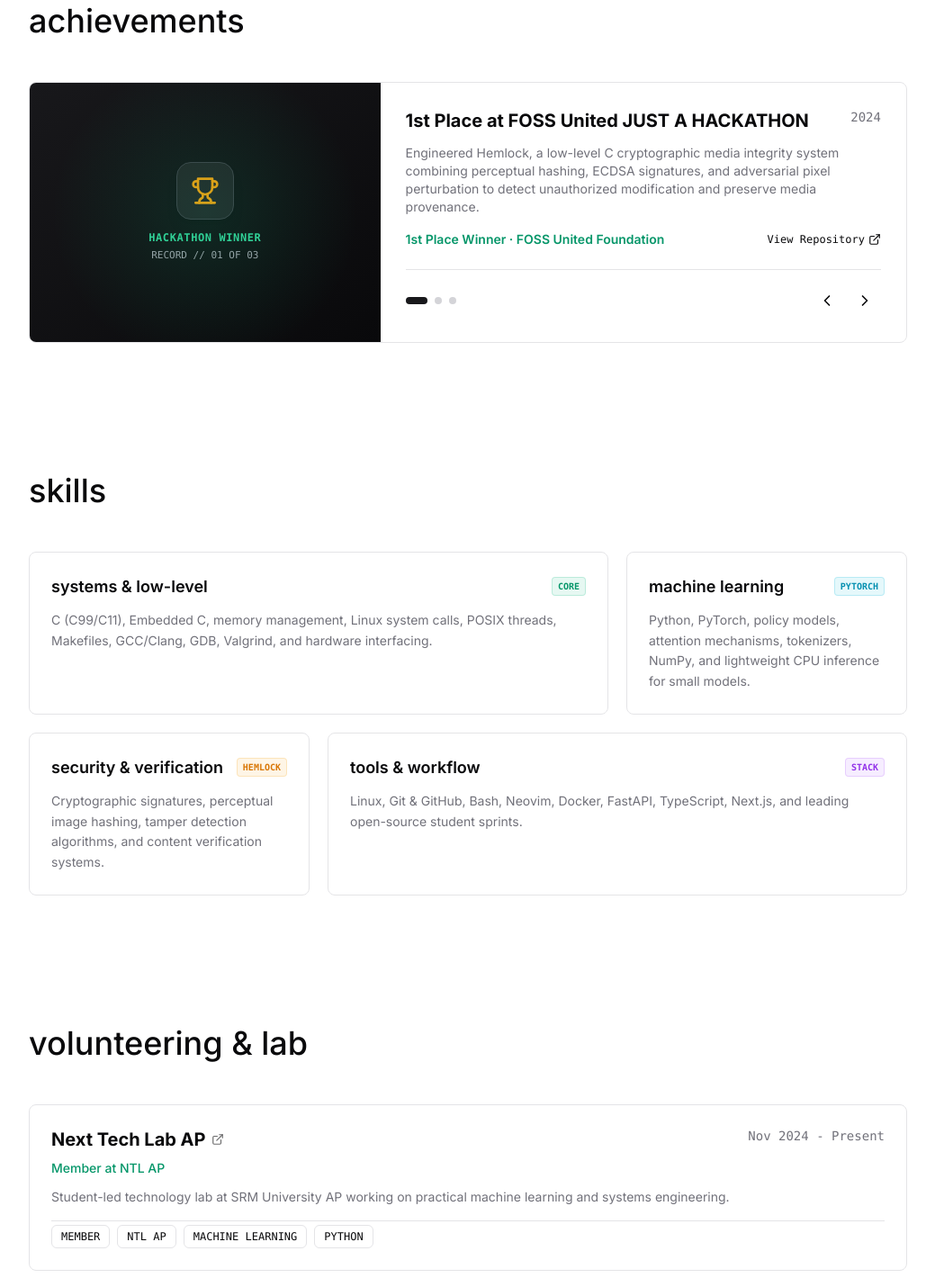
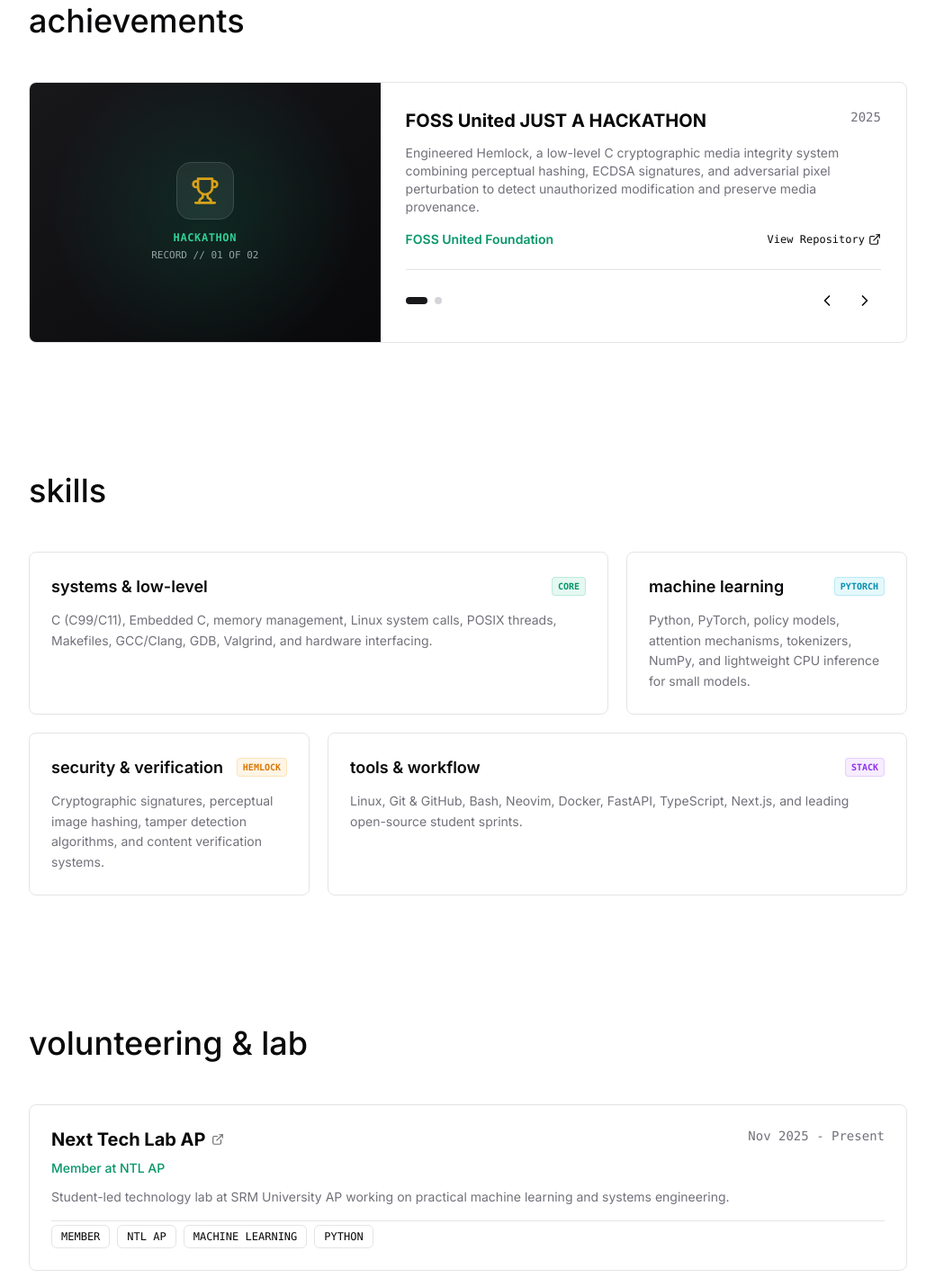
Before and after one commit to Aadrit555/aadrit-tech, a Next.js app: page / in a window 1280 px wide. Shown: the part 2260-3690 px from the top of the page at 90% size, without its empty margins (120-1159 px from the left). Built offline with nearby package versions, Linux system fonts and the light colour scheme; no server answers.

Commit message:
fix(data): update dates for MANAK 2024, NTL nov 2025, FOSS 2026, and hackathon 2025 without placement, remove SLM from achievements

```diff
--- a/src/components/rohan-style/AchievementsCarousel.tsx
+++ b/src/components/rohan-style/AchievementsCarousel.tsx
@@ -1,8 +1,7 @@
 "use client";
 
 import { useState } from "react";
-import Image from "next/image";
-import { Trophy, ChevronLeft, ChevronRight, ExternalLink, Award, Shield, Sparkles } from "lucide-react";
+import { Trophy, ChevronLeft, ChevronRight, ExternalLink, Award } from "lucide-react";
 
 interface Achievement {
   id: string;
@@ -18,35 +17,24 @@ interface Achievement {
 const ACHIEVEMENTS: Achievement[] = [
   {
     id: "foss-hackathon",
-    title: "1st Place at FOSS United JUST A HACKATHON",
-    date: "2024",
+    title: "FOSS United JUST A HACKATHON",
+    date: "2025",
     description:
       "Engineered Hemlock, a low-level C cryptographic media integrity system combining perceptual hashing, ECDSA signatures, and adversarial pixel perturbation to detect unauthorized modification and preserve media provenance.",
-    prizeText: "1st Place Winner · FOSS United Foundation",
+    prizeText: "FOSS United Foundation",
     link: "https://github.com/Aadrit555/Hemlock",
-    badge: "Hackathon Winner",
+    badge: "Hackathon",
     icon: <Trophy className="w-8 h-8 text-amber-500" />,
   },
   {
     id: "manak-inspire",
     title: "National MANAK Inspire Award",
-    date: "DST, Govt. of India",
+    date: "2024",
     description:
       "Conferred the prestigious National MANAK Inspire Award by the Department of Science and Technology, Government of India, recognizing original applied engineering innovation and problem-solving.",
     prizeText: "National Honor · Department of Science & Technology",
     badge: "National Award",
     icon: <Award className="w-8 h-8 text-emerald-500" />,
-  },
-  {
-    id: "slm-research",
-    title: "DidSomethinSLM: Local CPU Intent Architecture",
-    date: "2025",
-    description:
-      "Designed and implemented a lightweight character-level attention policy network from scratch in PyTorch, mapping inputs to discrete actions via REINFORCE policy gradients without external pretrained weights.",
-    prizeText: "Independent Systems & ML Research",
-    link: "https://github.com/Aadrit555/DIDsomethin_SLM",
-    badge: "ML Systems Research",
-    icon: <Sparkles className="w-8 h-8 text-cyan-500" />,
   },
 ];
 
--- a/src/components/rohan-style/ServicesSection.tsx
+++ b/src/components/rohan-style/ServicesSection.tsx
@@ -28,7 +28,7 @@ export default function ServicesSection() {
 
   const reasons = [
     "deep focus on low-level efficiency and local computation on standard hardware",
-    "proven track record: National MANAK Inspire Award & FOSS United Hackathon winner",
+    "proven track record: National MANAK Inspire Award & FOSS United Hackathon",
     "clean, well-structured, production-ready C and Python implementations",
     "active leader in student developer communities (Next Tech Lab & FOSS SRMAP)",
     "fast turnaround time and transparent technical communication",
--- a/src/components/rohan-style/TimelineSection.tsx
+++ b/src/components/rohan-style/TimelineSection.tsx
@@ -17,19 +17,19 @@ const TIMELINE_ITEMS: TimelineItem[] = [
   {
     role: "National MANAK Inspire Awardee",
     organization: "DST, Govt. of India",
-    period: "national recognition",
+    period: "2024",
     location: "new delhi, india",
   },
   {
-    role: "Winner at JUST A HACKATHON (Hemlock)",
+    role: "JUST A HACKATHON (Hemlock)",
     organization: "FOSS United Foundation",
-    period: "2024",
+    period: "2025",
     location: "india",
   },
   {
     role: "Member & Systems/ML Researcher",
     organization: "Next Tech Lab AP",
-    period: "nov 2024 - present",
+    period: "nov 2025 - present",
     location: "amaravati, ap",
   },
   {
--- a/src/data/portfolio.ts
+++ b/src/data/portfolio.ts
@@ -60,7 +60,7 @@ export const profile = {
   bio: [
     "I am a Computer Science student at SRM University AP, a member at Next Tech Lab (ntlap), and co-lead at FOSS SRMAP.",
     "I work with C for microcontrollers and embedded systems, and Python for lightweight machine learning models designed to run on standard hardware.",
-    "Recipient of the national MANAK Inspire Award by DST and winner at FOSS United JUST A HACKATHON.",
+    "Recipient of the national MANAK Inspire Award (2024) by DST and developer of Hemlock at FOSS United JUST A HACKATHON (2025).",
   ],
   contact: {
     email: "aadrit.yks@gmail.com",
@@ -124,17 +124,17 @@ export const projects: Project[] = [
     tmNumber: "02",
     category: "C & Image Security",
     title: "Hemlock",
-    awardBadge: "1st Place · FOSS United Hackathon 2024",
+    awardBadge: "FOSS United Hackathon 2025",
     description:
       "A security tool written in C to detect whether an image has been altered. It combines digital signatures (ECDSA) and perceptual image hashing to verify origin and catch tampering.",
     bullets: [
       "Wrote core image processing and verification logic in C.",
       "Uses perceptual hashing (pHash) and ECDSA signatures to verify file integrity.",
-      "Won first place at FOSS United JUST A HACKATHON 2024.",
+      "Built and presented at FOSS United JUST A HACKATHON 2025.",
     ],
     tags: ["C", "Security", "ECDSA", "Image Hashing", "FOSS United"],
     technicalDetails: [
-      { value: "1st Place", label: "FOSS United Hackathon" },
+      { value: "2025", label: "FOSS United Hackathon" },
       { value: "C Language", label: "Core Engine" },
       { value: "pHash + ECDSA", label: "Tamper Detection" },
     ],
@@ -207,7 +207,7 @@ export const leadershipRoles: LeadershipRole[] = [
     organization: "Next Tech Lab AP",
     role: "Member at NTL AP",
     slug: "ntlap",
-    period: "Nov 2024 - Present",
+    period: "Nov 2025 - Present",
     website: "https://www.ntlap.in",
     logoUrl: "/images/ntl.png",
     actionText: "Visit website",
@@ -252,17 +252,17 @@ export const academicAndHonors: HonorItem[] = [
     category: "National Honor",
     title: "MANAK Inspire Award",
     role: "National Recognition",
-    period: "DST, Govt. of India",
+    period: "2024",
     description:
       "Awarded by the Department of Science and Technology for innovative applied engineering.",
   },
   {
     category: "Hackathon",
-    title: "JUST A HACKATHON Winner",
+    title: "JUST A HACKATHON",
     role: "FOSS United",
-    period: "2024",
+    period: "2025",
     description:
-      "Winning project at FOSS United JUST A HACKATHON 2024 for media integrity and tamper detection.",
+      "Presented Hemlock at FOSS United JUST A HACKATHON 2025 for media integrity and tamper detection.",
   },
 ];
 
```
